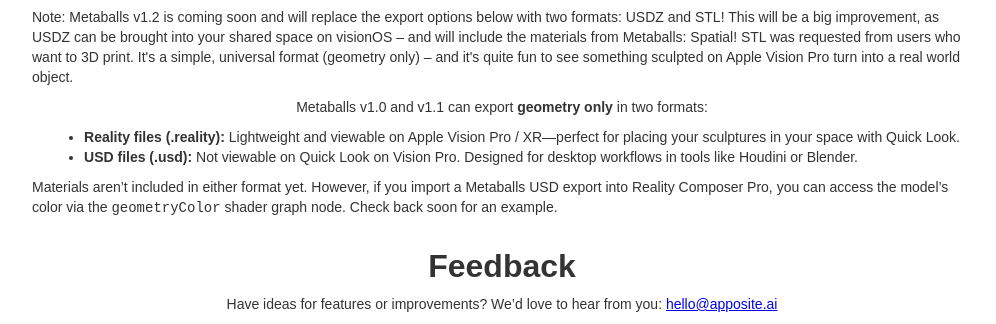
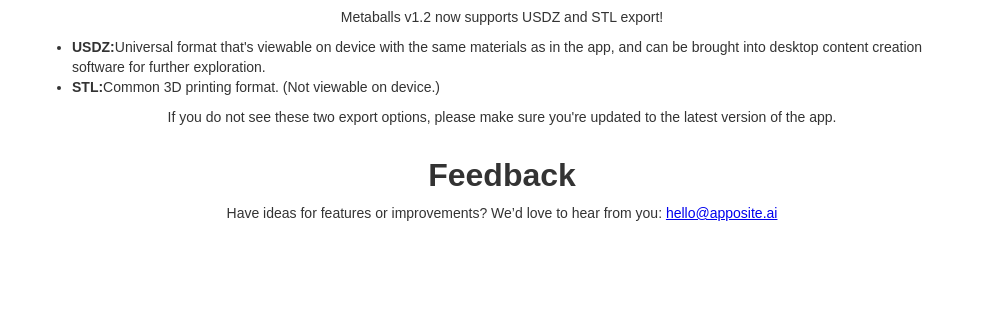
Before and after one commit to dreamwieber/www.apposite.ai, a plain HTML site: page metaballs-help.html in a window 1280 px wide. Shown: the part 551-875 px from the top of the page, without its empty margins (138-1134 px from the left). After the commit the page ends 800 px from the top, so only its background shows below. Drawn offline with nearby package versions, Linux system fonts and the light colour scheme; a script that the page names is missing.

Commit message:
metaballs help export update

```diff
--- a/metaballs-help.html
+++ b/metaballs-help.html
@@ -57,13 +57,12 @@
         <p>To save the current version of your scene, tap the gallery icon in the toolbar. This will bring up the gallery as well as save the current state of your scene. Please note that if you work on a scene and leave the app, the scene does not 'autosave' at this time. Note that we may change this behavior in future versions – but for now, we've opted to have this be a manual step. Please check back soon, as this help file will be updated with new releases of the app.</p>
 
         <h2 id="export">Export</h2>
-        <p>Note: Metaballs v1.2 is coming soon and will replace the export options below with two formats: USDZ and STL! This will be a big improvement, as USDZ can be brought into your shared space on visionOS – and will include the materials from Metaballs: Spatial! STL was requested from users who want to 3D print. It's a simple, universal format (geometry only) – and it's quite fun to see something sculpted on Apple Vision Pro turn into a real world object.</p>
-        <p>Metaballs v1.0 and v1.1 can export <strong>geometry only</strong> in two formats:</p>
+        <p>Metaballs v1.2 now supports USDZ and STL export!</p>
         <ul>
-          <li><strong>Reality files (.reality):</strong> Lightweight and viewable on Apple Vision Pro / XR—perfect for placing your sculptures in your space with Quick Look.</li>
-          <li><strong>USD files (.usd):</strong> Not viewable on Quick Look on Vision Pro. Designed for desktop workflows in tools like Houdini or Blender.</li>
+          <li><strong>USDZ:</strong>Universal format that's viewable on device with the same materials as in the app, and can be brought into desktop content creation software for further exploration.</li>
+          <li><strong>STL:</strong>Common 3D printing format. (Not viewable on device.)</li>
         </ul>
-        <p>Materials aren’t included in either format yet. However, if you import a Metaballs USD export into Reality Composer Pro, you can access the model’s color via the <code>geometryColor</code> shader graph node. Check back soon for an example.</p>
+        <p>If you do not see these two export options, please make sure you're updated to the latest version of the app.</p>
 
         <h2>Feedback</h2>
         <p>Have ideas for features or improvements? We’d love to hear from you: <a href="mailto:hello@apposite.ai">hello@apposite.ai</a></p>
```
